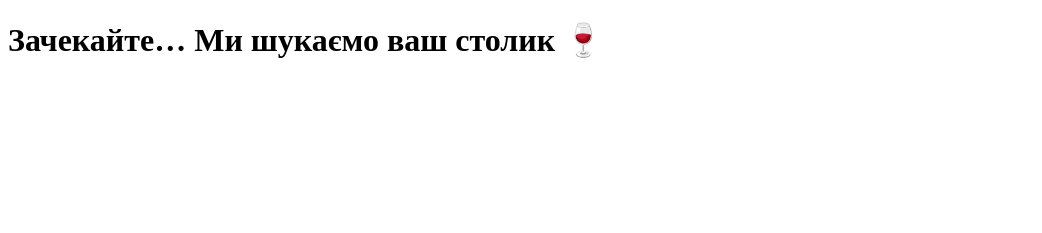
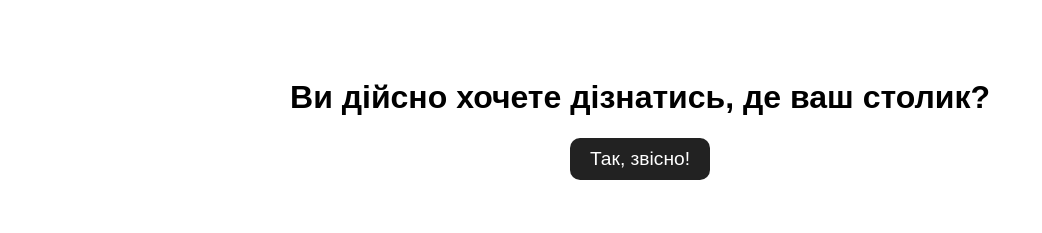
Before and after one commit to maslijartur/stepanoviigryxi, a plain HTML site: page index.html in a window 1280 px wide. Shown: the whole page, without its empty margins (0-1042 px from the left). Drawn offline with Linux system fonts and the light colour scheme.

Commit message:
Update index.html

```diff
--- a/index.html
+++ b/index.html
@@ -2,8 +2,33 @@
 <html lang="uk">
 <head>
   <meta charset="UTF-8">
-  <title>Де мій столик?</title>
+  <title>Гра починається</title>
+  <style>
+    body {
+      font-family: sans-serif;
+      text-align: center;
+      padding: 50px;
+    }
+    button {
+      font-size: 1.2rem;
+      padding: 10px 20px;
+      border-radius: 10px;
+      border: none;
+      background-color: #222;
+      color: #fff;
+      cursor: pointer;
+    }
+    button:hover {
+      background-color: #444;
+    }
+  </style>
+</head>
+<body>
+  <h1>Ви дійсно хочете дізнатись, де ваш столик?</h1>
+  <button onclick="redirectToTeam()">Так, звісно!</button>
+
   <script>
+    function redirectToTeam() {
       const params = new URLSearchParams(window.location.search);
       const team = params.get("team");
 
@@ -20,10 +45,10 @@
 
       if (team && links[team]) {
         window.location.href = links[team];
+      } else {
+        alert("Щось пішло не так. Спробуйте ще раз.");
+      }
     }
   </script>
-</head>
-<body>
-  <h1>Зачекайте… Ми шукаємо ваш столик 🍷</h1>
 </body>
 </html>
```
Lines whose indentation alone changed are shown as unchanged.
